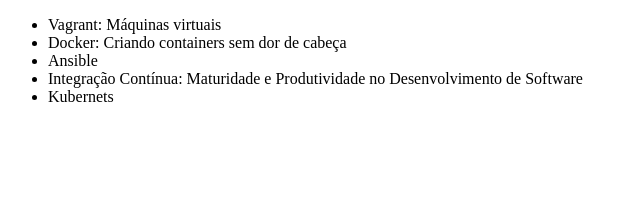
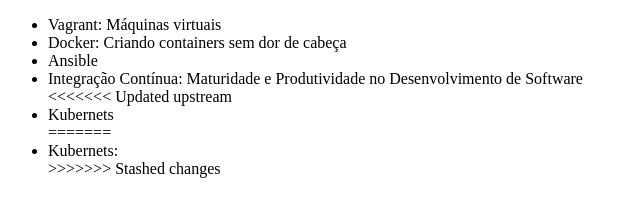
Before and after one commit to JVitor25/alura-git, a plain HTML site: page index.html in a window 1280 px wide. Shown: the whole page, without its empty margins (0-640 px from the left). Drawn offline with Linux system fonts and the light colour scheme.

Commit message:
On branch master Changes to be committed:

```diff
--- a/index.html
+++ b/index.html
@@ -10,7 +10,11 @@
         <li>Docker: Criando containers sem dor de cabeça</li>
         <li>Ansible</li>
         <li>Integração Contínua: Maturidade e Produtividade no Desenvolvimento de Software</li>
+<<<<<<< Updated upstream
         <li>Kubernets</li>
+=======
+        <li>Kubernets:</li>
+>>>>>>> Stashed changes
     </ul>
 </body>
 </html>
```
